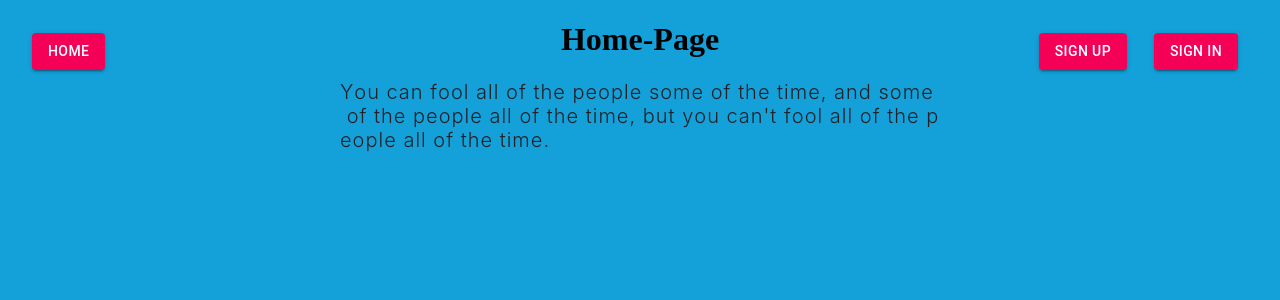
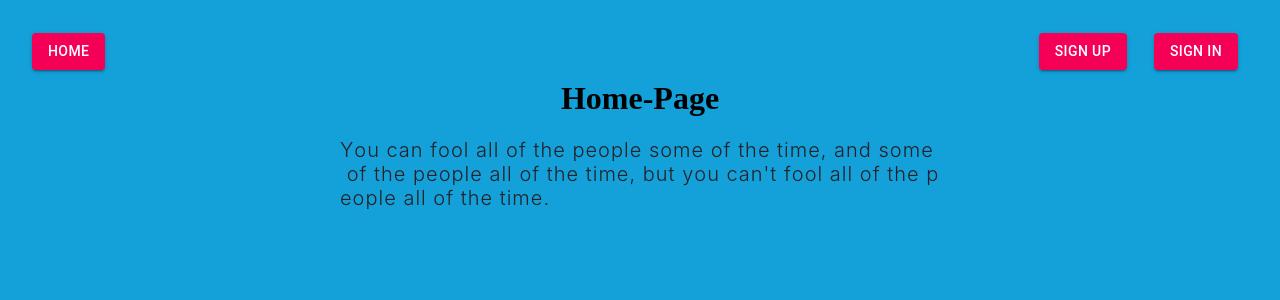
Before and after one commit to Zharkynbek/goit-react-hw-09-phonebook, a React (Create React App) app: page / in a window 1280 px wide. Shown: the top 300 px of the page. Built offline with nearby package versions, Linux system fonts and the light colour scheme.

Commit message:
add some changes

```diff
--- a/src/components/Navigation/AuthNav.js
+++ b/src/components/Navigation/AuthNav.js
@@ -59,6 +59,7 @@ export default function AuthNav() {
         </div>
       ) : (
         <div>
+          <h1 style={{ visibility: "hidden" }}>Please, Sign In</h1>
           <p className="userName">
             Hello, <span>{userName}</span>
           </p>
--- a/src/views/HomeView.js
+++ b/src/views/HomeView.js
@@ -8,7 +8,7 @@ const HomeView = () => {
   }, []);
   return (
     <>
-      <div>
+      <h1 style={{ visibility: "hidden" }}>Home-Page</h1>
       <h1>Home-Page</h1>
       <div
         ref={(el) => (text = el)}
@@ -22,7 +22,6 @@ const HomeView = () => {
           <br />
         </p>
       </div>
-      </div>
     </>
   );
 };
--- a/src/views/LoginView.js
+++ b/src/views/LoginView.js
@@ -28,7 +28,9 @@ function LoginView() {
 
   return (
     <div>
+      <h1 style={{ visibility: "hidden" }}>Please, Sign In</h1>
       <h1>Please, Sign In</h1>
+
       <form onSubmit={handleSubmit} autoComplete="off">
         <label>
           <p>Email</p>
--- a/src/views/RegisterView.js
+++ b/src/views/RegisterView.js
@@ -29,6 +29,7 @@ function RegisterView() {
 
   return (
     <div>
+      <h1 style={{ visibility: "hidden" }}>Registration Page</h1>
       <h1>Registration Page</h1>
 
       <form onSubmit={handleSubmit} autoComplete="on">
```
Lines whose indentation alone changed are shown as unchanged.
